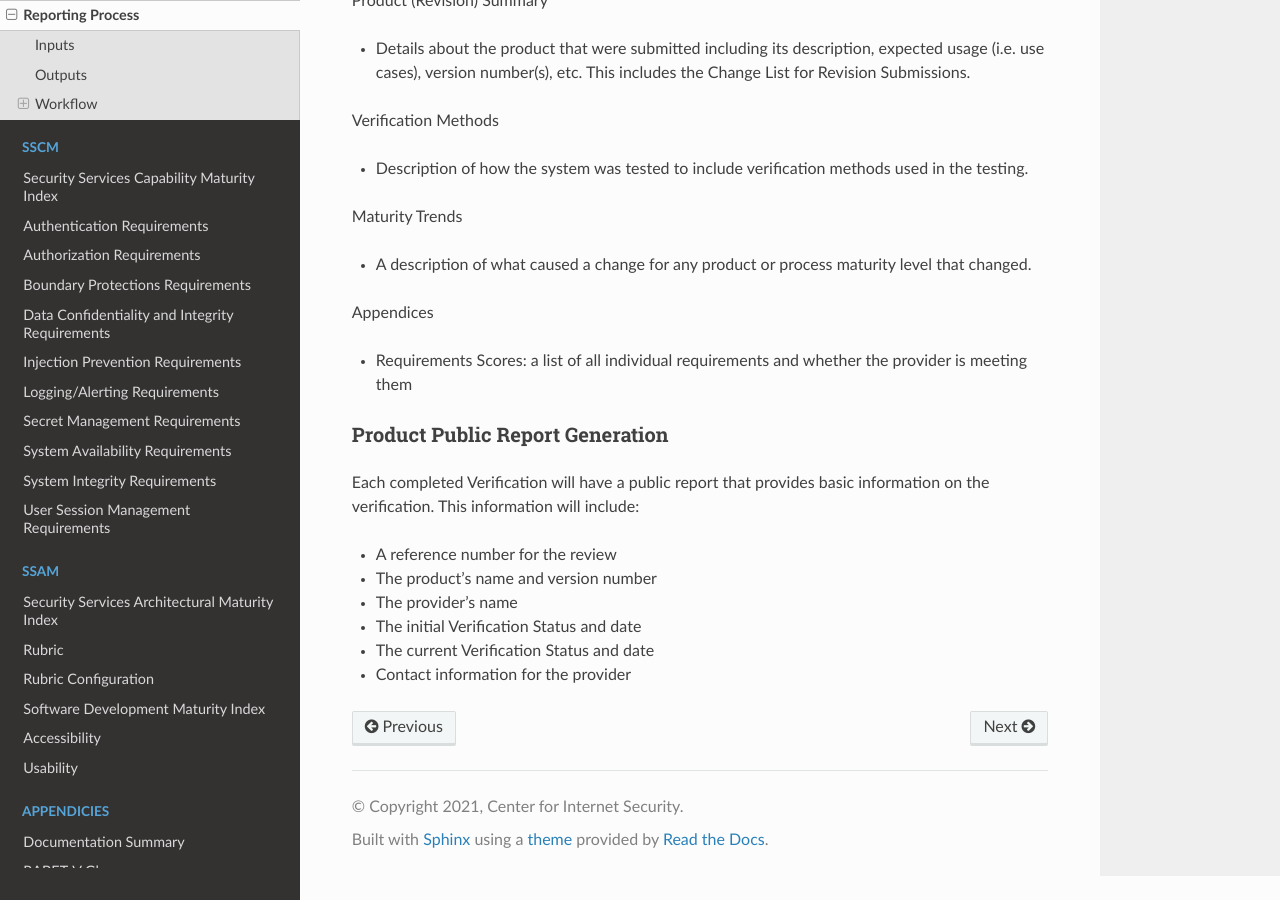
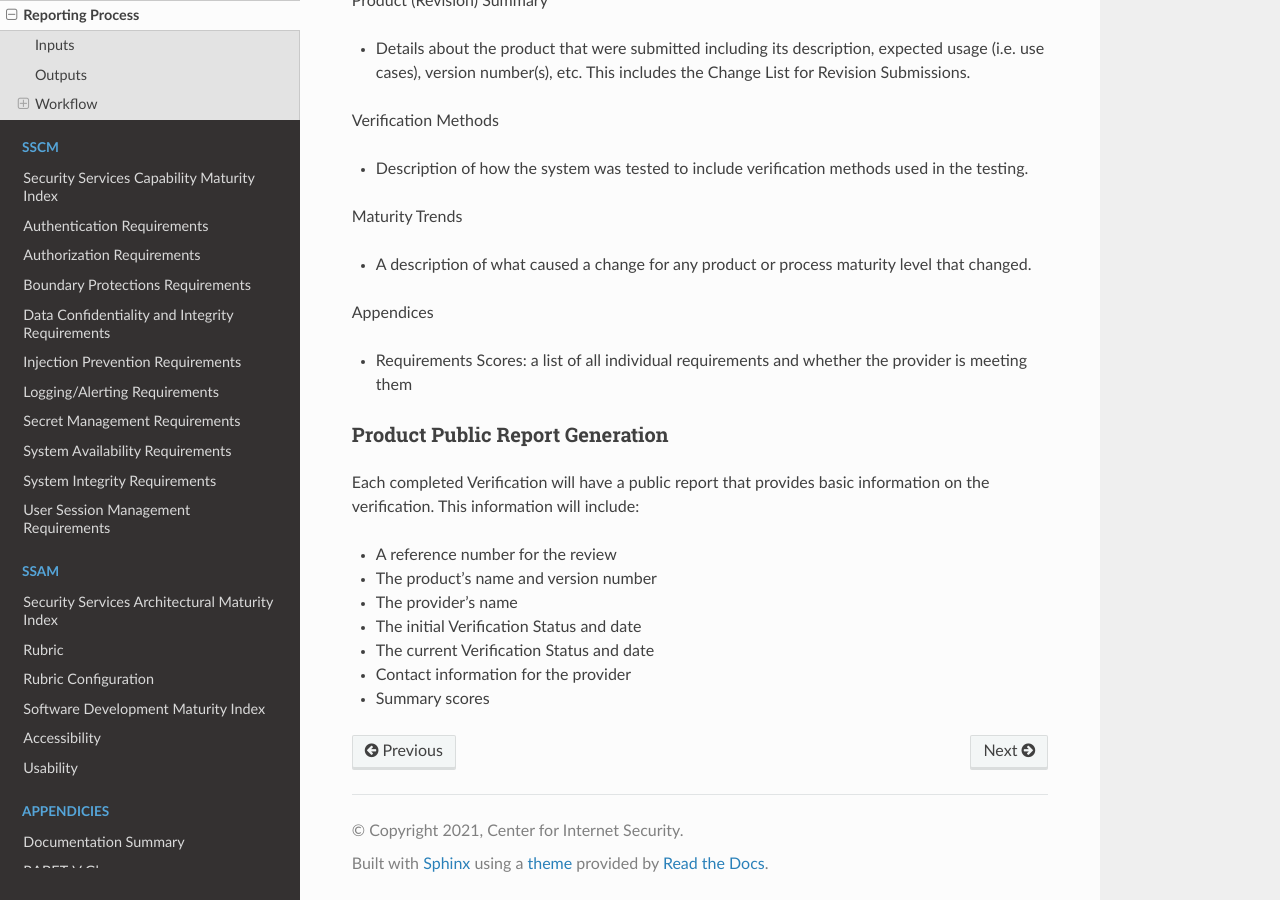
Before and after one commit to it-dept-cis/RABET-V-Pilot, a Sphinx documentation site: the page built from docs/source/Activities/Reporting_Process.md, in a window 1280 px wide and 900 px high, scrolled down 2335 px. Built offline with Sphinx 7.4.7 and the Read the Docs theme 2.0.0, drawn with Linux system fonts in a browser that asks for light colours.

Commit message:
Update Reporting_Process.md
Add summary scores to the public report template. Closes #56.

```diff
--- a/docs/source/Activities/Reporting_Process.md
+++ b/docs/source/Activities/Reporting_Process.md
@@ -111,13 +111,9 @@ Appendices
 Each completed Verification will have a public report that provides basic information on the verification. This information will include:
 
   - A reference number for the review
-
   - The product’s name and version number
-
   - The provider’s name
-
   - The initial Verification Status and date
-
   - The current Verification Status and date
-
   - Contact information for the provider
+  - Summary scores
```
